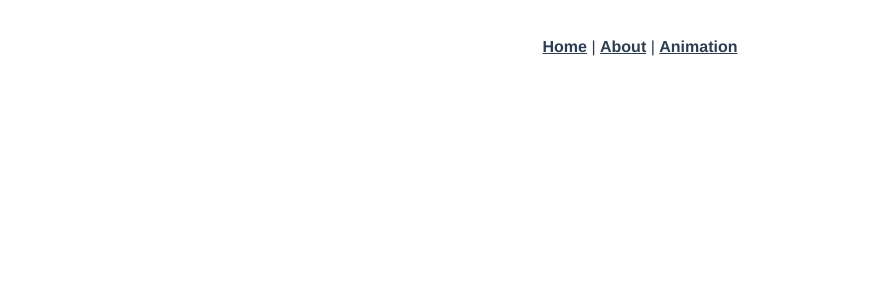
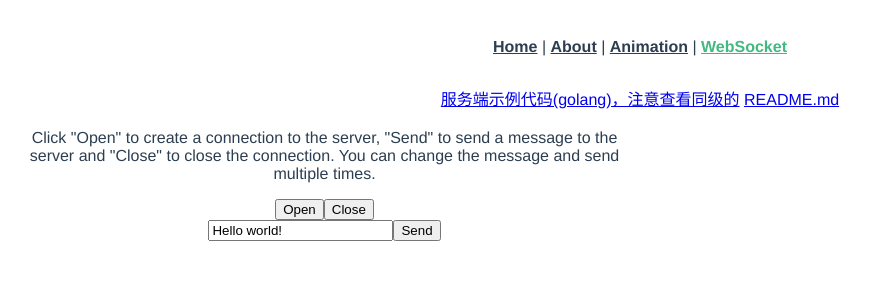
Before and after one commit to wufeng123456/frontend-sprint, a Vue app: page /#/websocket in a window 1280 px wide. Shown: the top 300 px of the page, without its empty margins (0-872 px from the left). Built offline with nearby package versions, Linux system fonts and the light colour scheme.

Commit message:
feat(websocket): websocket 前端示例

```diff
--- a/src/App.vue
+++ b/src/App.vue
@@ -3,7 +3,8 @@
     <div id="nav">
       <router-link to="/">Home</router-link> |
       <router-link to="/about">About</router-link> |
-      <router-link to="/animation">Animation</router-link>
+      <router-link to="/animation">Animation</router-link> |
+      <router-link to="/websocket">WebSocket</router-link>
     </div>
     <router-view/>
   </div>
--- a/src/router.js
+++ b/src/router.js
@@ -28,6 +28,11 @@ export default new Router({
       // this generates a separate chunk (about.[hash].js) for this route
       // which is lazy-loaded when the route is visited.
       component: () => import(/* webpackChunkName: "about" */ './views/Animation.vue')
+    },
+    {
+      path: '/websocket',
+      name: 'websocket',
+      component: () => import('./views/WebSocket.vue')
     }
   ]
 })
--- /dev/null
+++ b/src/views/WebSocket.vue
@@ -0,0 +1,111 @@
+<template>
+  <div class="websocket">
+    <div>
+      <a href="https://github.com/weineel/go-sprint/blob/master/websocket/server.go"> 服务端示例代码(golang)，注意查看同级的</a> <a href="https://github.com/weineel/go-sprint/blob/master/websocket/README.md">README.md</a>
+    </div>
+    <table>
+      <tr>
+        <td valign="top" width="50%">
+          <p>
+            Click "Open" to create a connection to the server,
+            "Send" to send a message to the server and "Close" to close the connection.
+            You can change the message and send multiple times.
+          </p>
+          <div>
+            <form>
+              <button id="open">Open</button>
+              <button id="close">Close</button>
+              <div>
+                <input id="input" type="text" value="Hello world!">
+                <button id="send">Send</button>
+              </div>
+            </form>
+          </div>
+        </td>
+        <td valign="top" width="50%">
+          <div id="output"></div>
+        </td>
+      </tr>
+    </table>
+  </div>
+</template>
+
+<script>
+  export default {
+
+    name: 'WebSocket',
+
+    components: {},
+
+    props: {},
+
+    data() {
+      return {}
+    },
+
+    computed: {},
+
+    watch: {},
+
+    mounted() {
+      this.init()
+    },
+
+    methods: {
+      init() {
+        window.addEventListener("load", () => {
+          var output = document.getElementById("output")
+          var input = document.getElementById("input")
+          var ws
+          var print = function (message) {
+            var d = document.createElement("div")
+            d.innerHTML = message
+            output.appendChild(d)
+          }
+          document.getElementById("open").onclick = () => {
+            if (ws) {
+              return false
+            }
+            // 127.0.0.1:8080 其实也是一个 http 服务器。
+            ws = new WebSocket("ws://127.0.0.1:8080/echo")
+            ws.onopen = () => {
+              print("OPEN")
+            }
+            ws.onclose = () => {
+              print("CLOSE")
+              ws = null
+            }
+            ws.onmessage = evt => {
+              print("RESPONSE: " + evt.data)
+            }
+            ws.onerror = evt => {
+              print("ERROR: " + evt.data)
+            }
+            return false
+          }
+          document.getElementById("send").onclick = () => {
+            if (!ws) {
+              return false
+            }
+            print("SEND: " + input.value)
+            ws.send(input.value)
+            return false
+          }
+          document.getElementById("close").onclick = () => {
+            if (!ws) {
+              return false
+            }
+            ws.close()
+            return false
+          }
+        })
+      }
+    }
+  }
+</script>
+
+<style lang="stylus">
+  // @import "../../assets/css/variable"
+  // .websocket
+  // background-color $white
+</style>
```
